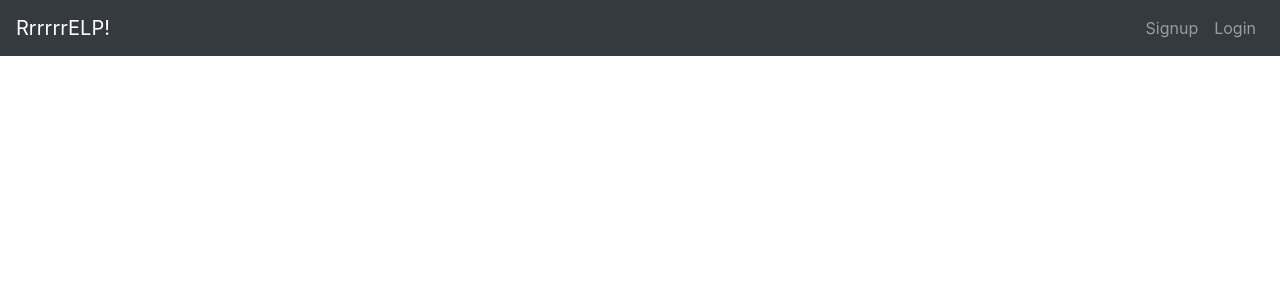
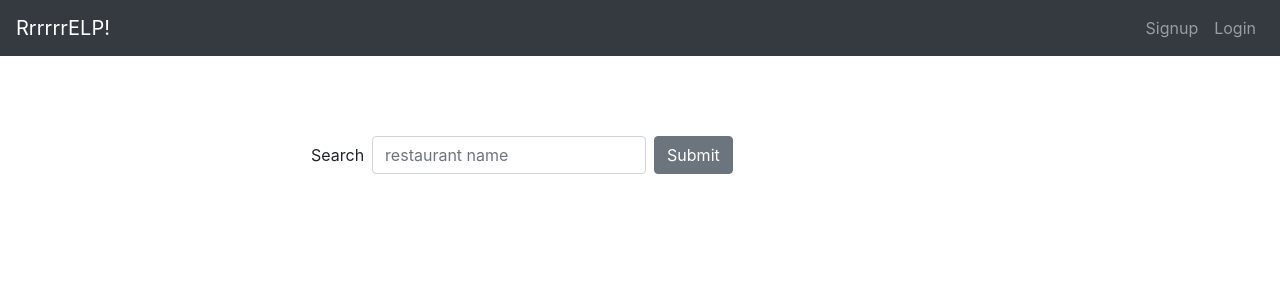
Before and after one commit to thoughtscolors/relp-react, a React (Create React App) app: page /search in a window 1280 px wide. Shown: the top 300 px of the page. Built offline with nearby package versions, Linux system fonts and the light colour scheme.

Commit message:
add search by restaurant number, working

```diff
--- a/src/App.js
+++ b/src/App.js
@@ -6,6 +6,7 @@ import Signup from './components/Signup'
 import Restaurants from './components/Restaurants'
 import Restaurant from './components/Restaurant'
 import NavBar from './components/shared/NavBar'
+import SearchPage from './components/SearchPage'
 
 export default class App extends Component {
 
@@ -37,6 +38,7 @@ export default class App extends Component {
           />
           <Route path="/restaurants" exact component={Restaurants} />
           <Route path="/restaurants/:id" component={Restaurant} />
+          <Route path="/search" component={SearchPage} />
         </div>
       </Router>
     )
--- /dev/null
+++ b/src/components/SearchPage.js
@@ -0,0 +1,39 @@
+import React, { Component } from 'react';
+import Search from './partials/Search'
+import RestaurantListItem from './partials/RestaurantListItem'
+
+export default class SearchPage extends Component {
+
+  state = {
+    restaurant: {}
+  }
+
+  fetchRestaurant = async (e, searchTerm) => {
+    try {
+      e.preventDefault()
+      console.log('clicked');
+      const token = localStorage.getItem('token')
+
+      const res = await fetch(`http://localhost:3000/restaurants/${searchTerm}`, {
+        method: 'GET',
+        headers: {
+          "Authorization": `Bearer ${token}`
+         }
+      })
+      const restaurant = await res.json()
+      this.setState({ restaurant })
+    } catch (error) {
+      console.log(error);
+    }
+  }
+
+  render() {
+
+    return (
+      <div className="container">
+        <Search search={this.fetchRestaurant}/>
+        <RestaurantListItem restaurant={this.state.restaurant}/>
+      </div>
+    )
+  }
+}
--- a/src/components/partials/RestaurantListItem.js
+++ b/src/components/partials/RestaurantListItem.js
@@ -6,6 +6,10 @@ import { Link } from 'react-router-dom'
 
 const RestaurantListItem = (props) => {
   const { restaurant } = props
+
+  if (Object.keys(restaurant).length === 0) {
+    return null
+  }
 
   return (
     <Media className="box" key={restaurant.id}>
--- /dev/null
+++ b/src/components/partials/Search.js
@@ -0,0 +1,26 @@
+import React, { Component } from 'react';
+import { Button, Form, FormGroup, Label, Input } from 'reactstrap';
+
+export default class Search extends Component {
+
+  state = {
+    searchTerm: ''
+  }
+
+  render() {
+    const { searchTerm } = this.state
+
+    return (
+      <Form inline onSubmit={(e) => this.props.search(e, searchTerm)}
+        style={{margin: "40px"}}>
+        <FormGroup className="mb-2 mr-sm-2 mb-sm-0">
+          <Label for="search" className="mr-sm-2">Search</Label>
+          <Input type="search" name="search" id="search" placeholder="restaurant name" value={searchTerm}
+            onChange={(e) => this.setState({searchTerm: e.target.value})}
+          />
+        </FormGroup>
+        <Button>Submit</Button>
+      </Form>
+    );
+  }
+}
```
